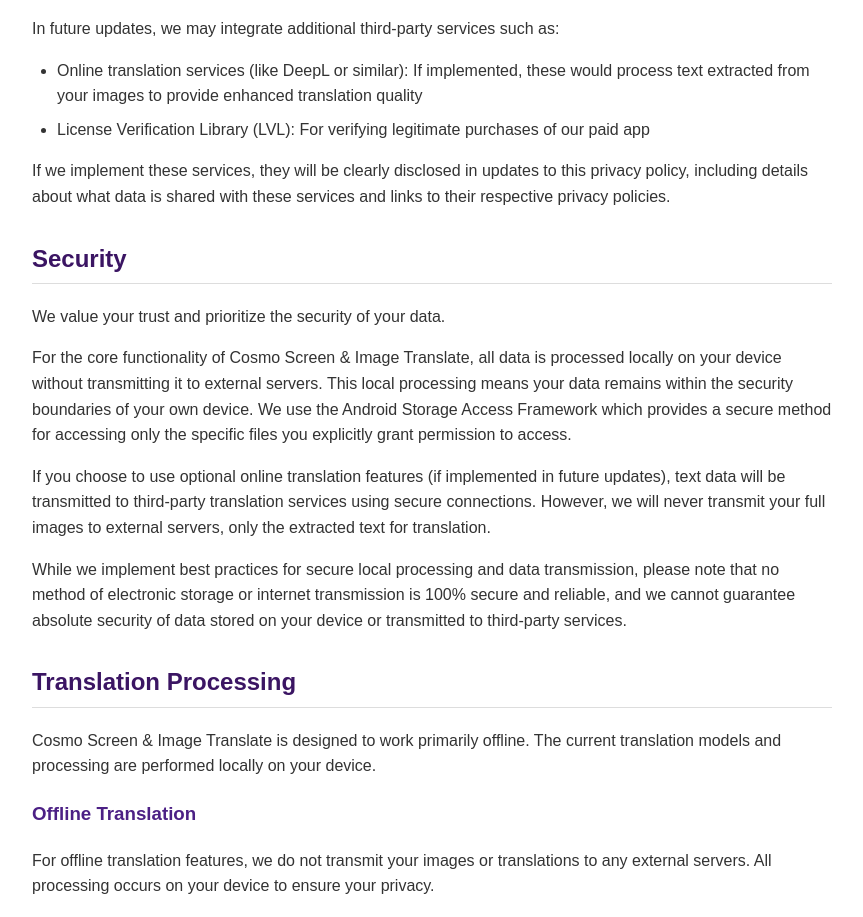
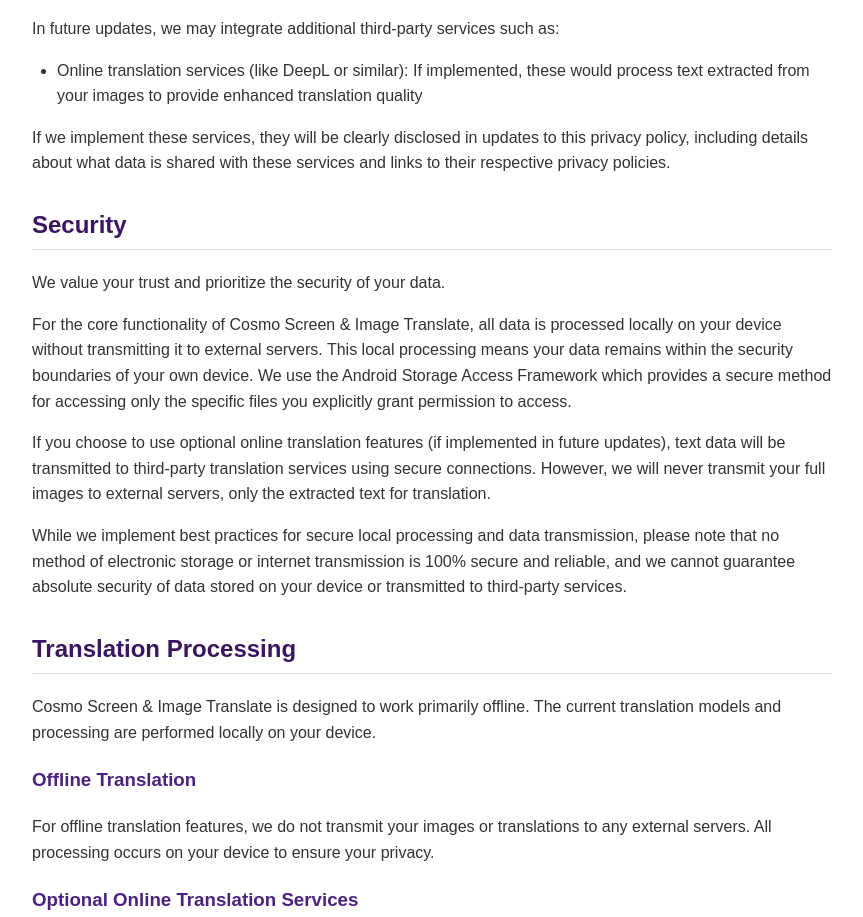
Before and after one commit to cosmomime/Screen-Image-Translate-Privacy-Policy, a plain HTML site: page Privacy Policy.html in a window 1280 px wide. Shown: the part 2152-3069 px from the top of the page, without its empty margins (208-1071 px from the left). Drawn offline with Linux system fonts and the light colour scheme.

Commit message:
Update Privacy Policy.html

```diff
--- a/Privacy Policy.html
+++ b/Privacy Policy.html
@@ -100,7 +100,6 @@
     <p>In future updates, we may integrate additional third-party services such as:</p>
     <ul>
         <li>Online translation services (like DeepL or similar): If implemented, these would process text extracted from your images to provide enhanced translation quality</li>
-        <li>License Verification Library (LVL): For verifying legitimate purchases of our paid app</li>
     </ul>
     <p>If we implement these services, they will be clearly disclosed in updates to this privacy policy, including details about what data is shared with these services and links to their respective privacy policies.</p>
 
```
